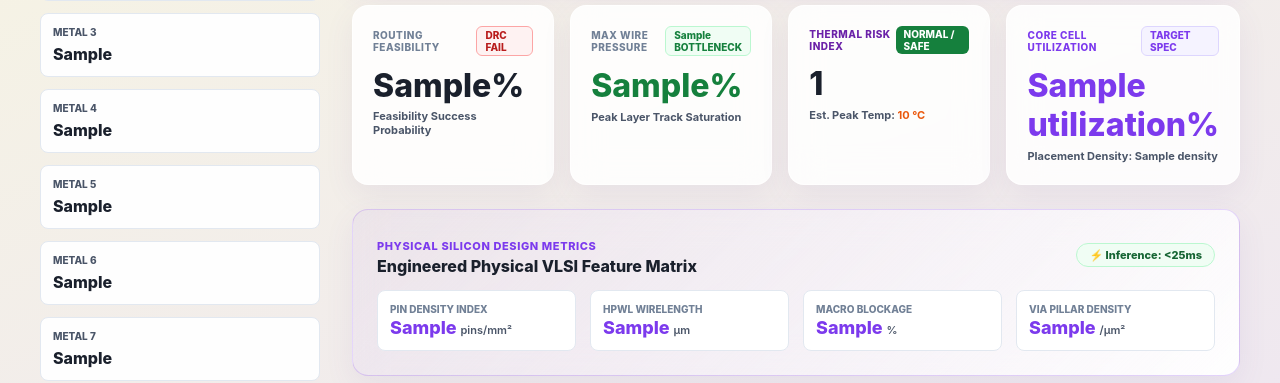
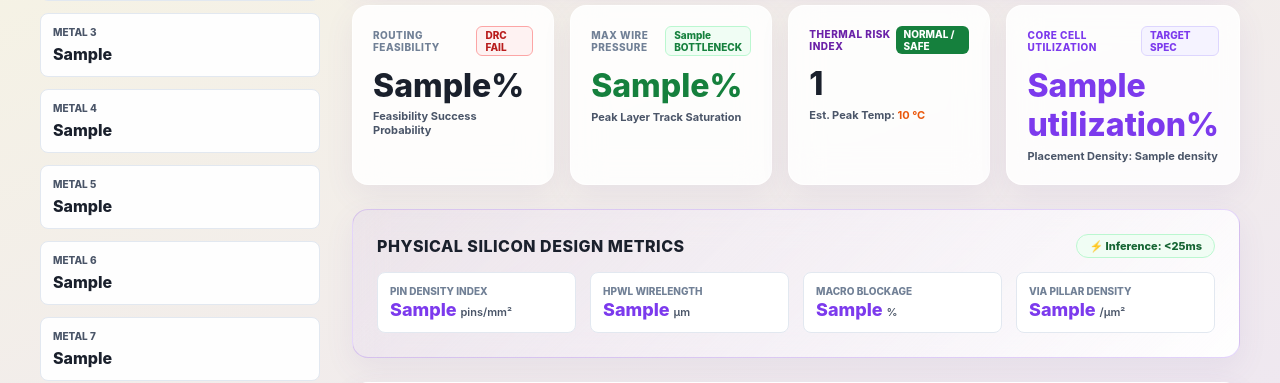
Before and after one commit to AzaanGIT/rv32i-congestion-predictor, a Flask app: template congestion_app/templates/results.html in a window 1280 px wide. Shown: the part 802-1185 px from the top of the page. Run offline with Flask 3, Linux system fonts and the light colour scheme; the template is opened without the code that fills it: most values are stand-ins (such as "Sample title", 1, 10 or a date in 2020).

Commit message:
Simplify card header to keep only PHYSICAL SILICON DESIGN METRICS

```diff
--- a/congestion_app/templates/results.html
+++ b/congestion_app/templates/results.html
@@ -295,10 +295,9 @@
       <div class="card" style="background: linear-gradient(135deg, rgba(124, 58, 237, 0.05) 0%, rgba(255, 255, 255, 0.95) 100%); border: 1px solid rgba(124, 58, 237, 0.2); margin-bottom: 24px;">
         <div style="display: flex; justify-content: space-between; align-items: center; margin-bottom: 12px;">
           <div>
-            <span style="color: #7c3aed; font-size: 11px; font-weight: 800; text-transform: uppercase; letter-spacing: 0.6px;">PHYSICAL SILICON DESIGN METRICS</span>
-            <h3 style="margin: 2px 0 0 0; font-size: 16px; font-weight: 800; color: #1a202c;">Engineered Physical VLSI Feature Matrix</h3>
+            <h3 style="margin: 0; font-size: 16px; font-weight: 800; color: #1a202c; letter-spacing: 0.5px;">PHYSICAL SILICON DESIGN METRICS</h3>
+          </div>
 
-          </div>
           <span style="background: #f0fdf4; border: 1px solid #bbf7d0; color: #166534; font-size: 11px; font-weight: 800; padding: 4px 12px; border-radius: 20px;">
             ⚡ Inference: &lt;25ms
           </span>
```
